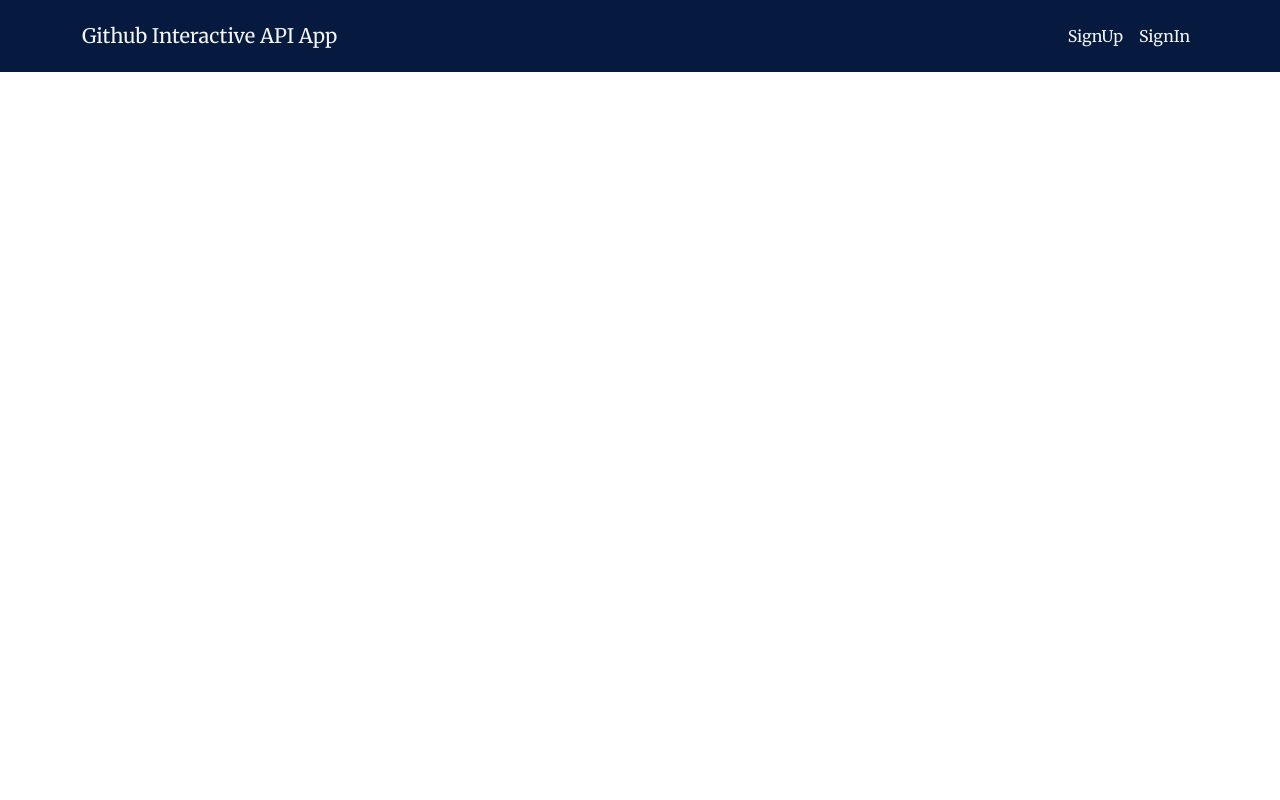
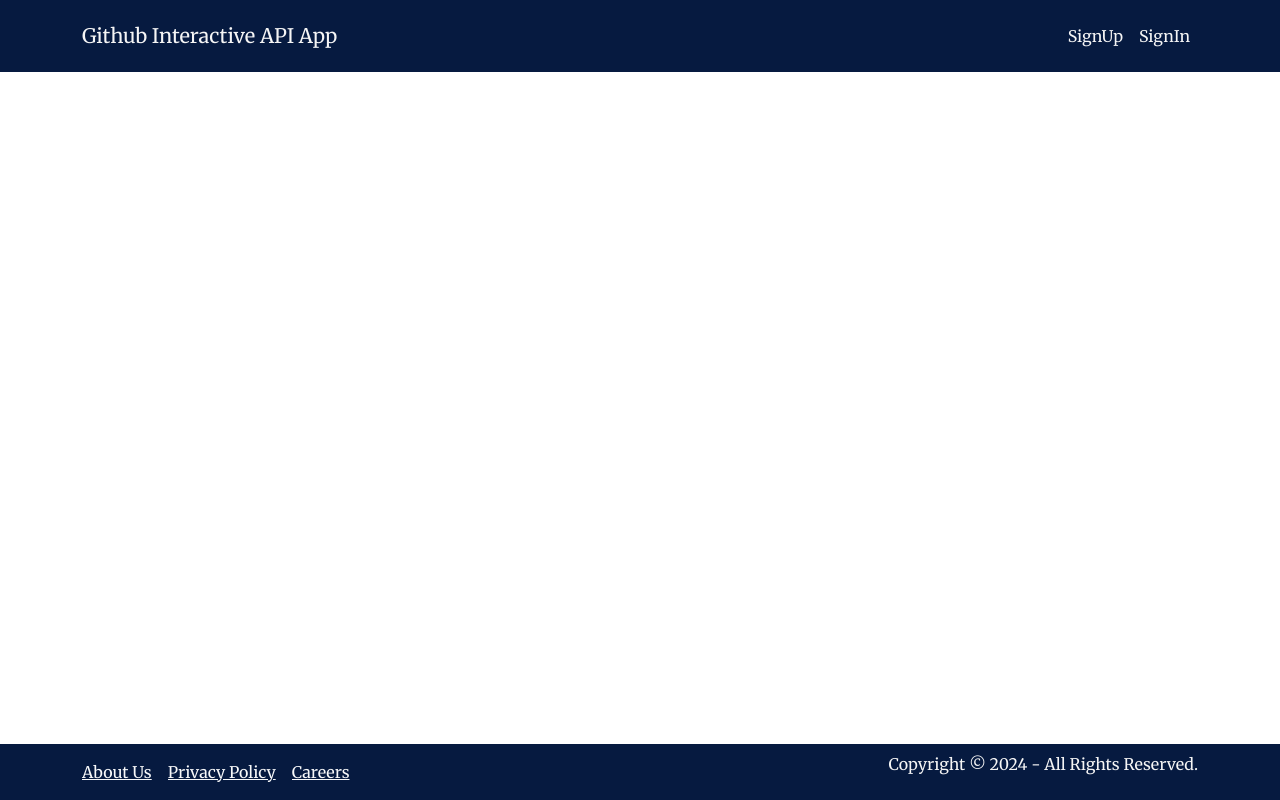
Before and after one commit to agneslily4709/Github-Interactive-API-App, an Angular app: page / in a window 1280 px wide. Built offline with nearby package versions, Linux system fonts and the light colour scheme.

Commit message:
Implement Footer Feature
Added anchor tags to refer the links of the pages. Fixed the footer to the bottom.

```diff
--- a/src/app/app.component.html
+++ b/src/app/app.component.html
@@ -1 +1,2 @@
 <app-header></app-header>
+<app-footer></app-footer>
--- a/src/app/app.module.ts
+++ b/src/app/app.module.ts
@@ -4,11 +4,13 @@ import { BrowserModule } from '@angular/platform-browser';
 import { AppRoutingModule } from './app-routing.module';
 import { AppComponent } from './app.component';
 import { HeaderComponent } from './layout/header/header.component';
+import { FooterComponent } from './layout/footer/footer.component';
 
 @NgModule({
   declarations: [
     AppComponent,
-    HeaderComponent
+    HeaderComponent,
+    FooterComponent
   ],
   imports: [
     BrowserModule,
--- /dev/null
+++ b/src/app/layout/footer/footer.component.css
@@ -0,0 +1,4 @@
+.my-footer{
+        background-color: var(--primary-color);
+        color: var(--tertiary-color);
+}
--- /dev/null
+++ b/src/app/layout/footer/footer.component.html
@@ -0,0 +1,10 @@
+<footer class="my-footer fixed-bottom py-2">
+        <div class="container d-flex flex-row justify-content-between align-items-center">
+                <div class="d-flex gap-3">
+                        <a href="#" class="link-light">About Us</a>
+                        <a href="#" class="link-light">Privacy Policy</a>
+                        <a href="#" class="link-light"> Careers </a>
+                </div>
+                <p>Copyright © 2024  - All Rights Reserved.</p>
+        </div>
+</footer>
```
Also changed, not shown: src/app/layout/footer/footer.component.ts (added, +10 -0 lines), 1 other file (tests, documents, lock files or other folders).
